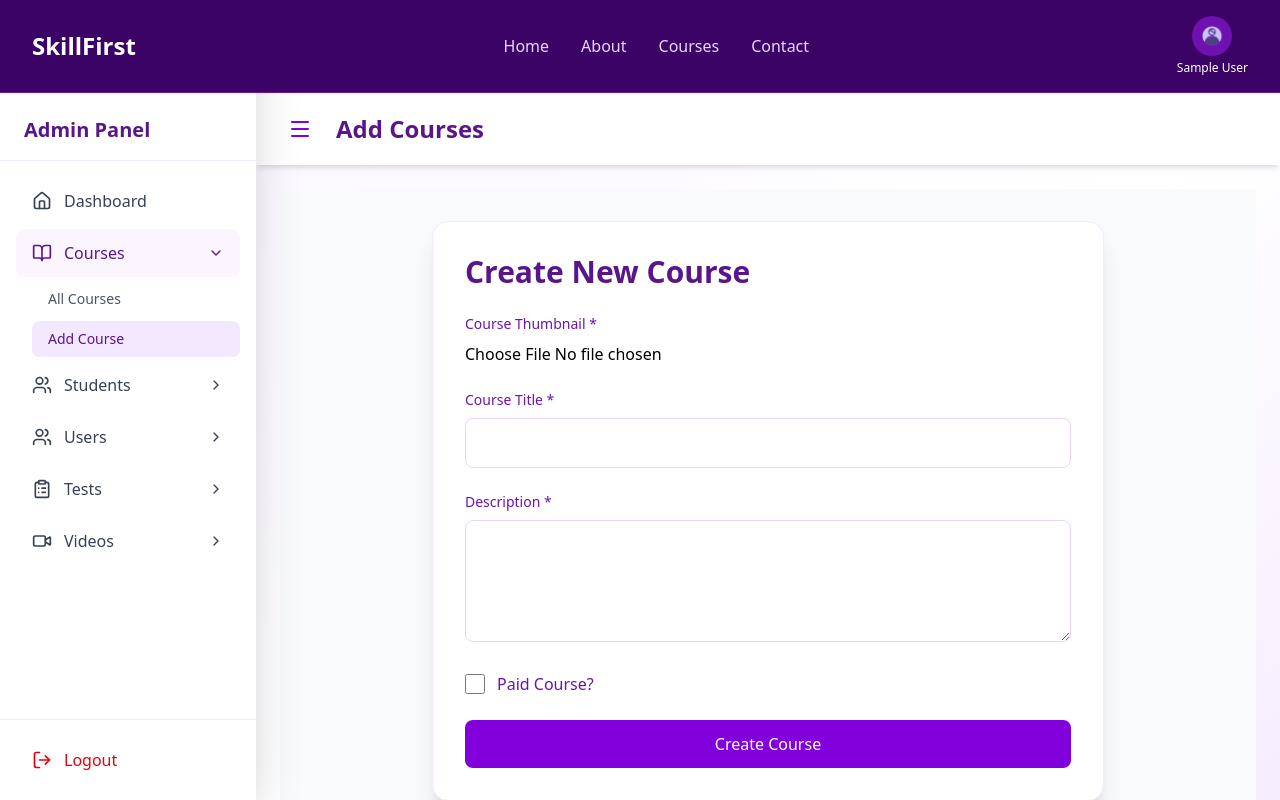
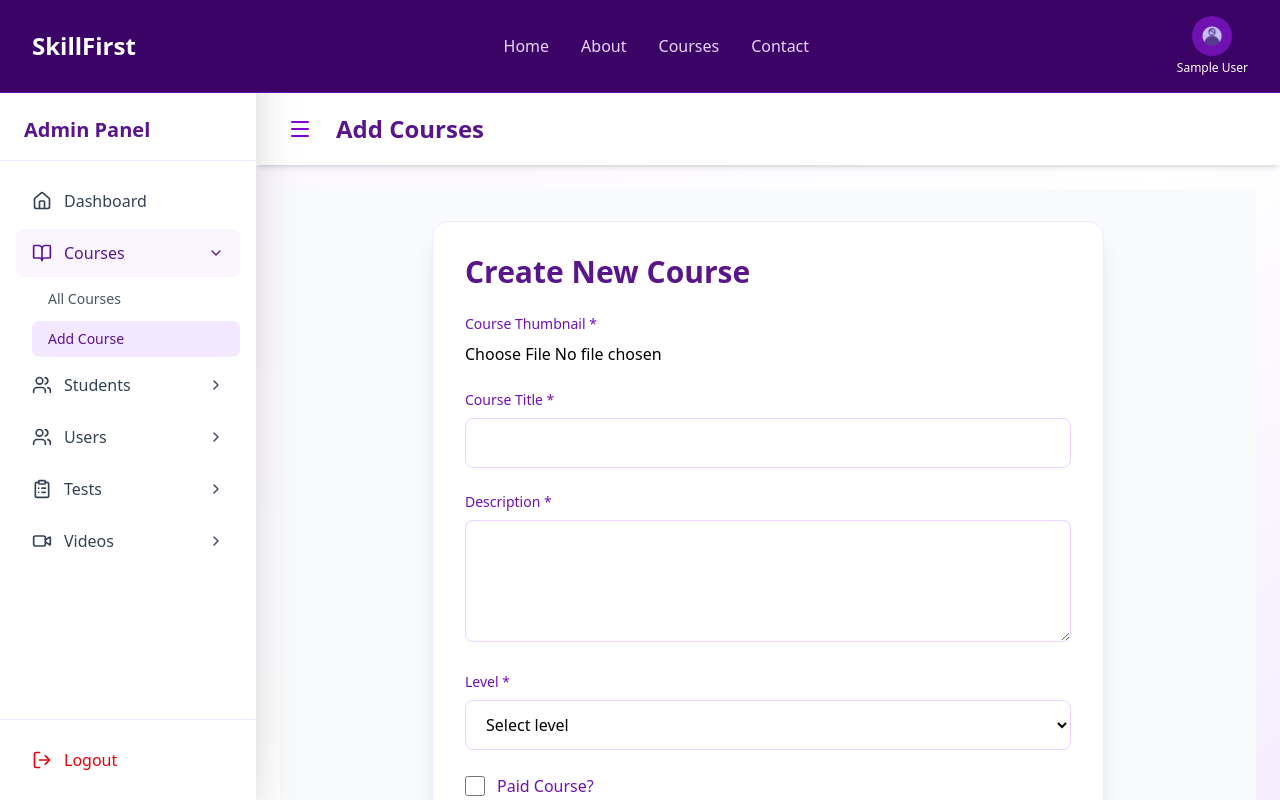
Before and after one commit to skillfirstacademy/SkillFirstFrontend, a React (Vite) app: page /admin/add-courses in a window 1280 px wide. Shown: the top 800 px of the page. Built offline with nearby package versions, Linux system fonts and the light colour scheme; sample sign-in values are in the browser's storage.

Commit message:
added level

```diff
--- a/src/Pages/CourseDetailsPage.jsx
+++ b/src/Pages/CourseDetailsPage.jsx
@@ -143,7 +143,7 @@ function CourseDetailsPage() {
         userEmail: user?.email || "",
         userMobile: user?.mobile || user?.phone || "Not provided",
         courseName: course.title,
-        courseLevel: level,
+        courseLevel: course.level,
         courseAmount: course.isPaid ? course.price : 0,
       };
 
@@ -321,6 +321,7 @@ function CourseDetailsPage() {
           <div className="grid md:grid-cols-2 gap-8 items-center">
             {/* Course Info */}
             <div>
+              {/* {console.log(course.thumbnail)} */}
               <div className="inline-block bg-white/20 backdrop-blur-sm px-4 py-2 rounded-full text-sm font-semibold mb-4">
                 {course.isPaid ? `₹${course.price}` : "Free Course"}
               </div>
@@ -380,7 +381,7 @@ function CourseDetailsPage() {
             <div className="flex justify-center">
               {course.thumbnail ? (
                 <img
-                  src={course.thumbnail}
+                  src={`http://localhost:5000${course.thumbnail}`}
                   alt={course.title}
                   className="rounded-2xl shadow-2xl max-w-full h-auto object-cover"
                 />
--- a/src/Pages/LoginPage.jsx
+++ b/src/Pages/LoginPage.jsx
@@ -20,7 +20,7 @@ function LoginPage() {
   const [showConflictModal, setShowConflictModal] = useState(false);
 
   const handleGoogleSignIn = () => {
-    window.location.href = "http://localhost:5000/users/api/google";
+    window.location.href = "http://localhost:5000/api/users/google";
   };
 
   const getDeviceId = () => {
--- a/src/Pages/admin/AddCourses.jsx
+++ b/src/Pages/admin/AddCourses.jsx
@@ -6,8 +6,9 @@ function AddCourses() {
   const [title, setTitle] = useState("");
   const [description, setDescription] = useState("");
   const [isPaid, setIsPaid] = useState(false);
+  const [thumbnail, setThumbnail] = useState(null);
+  const [level, setLevel] = useState(null);
   const [price, setPrice] = useState("");
-  const [thumbnail, setThumbnail] = useState(null);
   const [loading, setLoading] = useState(false);
 
   const handleSubmit = async (e) => {
@@ -28,6 +29,7 @@ function AddCourses() {
     formData.append("isPaid", isPaid);
     formData.append("price", isPaid ? price : 0);
     formData.append("thumbnail", thumbnail);
+    formData.append("level", level);
 
     setLoading(true);
 
@@ -104,6 +106,25 @@ function AddCourses() {
               />
             </div>
 
+            {/* Level */}
+            <div>
+              <label className="block text-sm font-medium text-purple-800 mb-2">
+                Level *
+              </label>
+
+              <select
+                value={level}
+                onChange={(e) => setLevel(e.target.value)}
+                className="w-full px-4 py-3 border border-purple-200 rounded-lg bg-white focus:outline-none focus:ring-2 focus:ring-purple-400"
+              >
+                <option value="">Select level</option>
+                <option value="Beginner">Beginner</option>
+                <option value="Intermediate">Intermediate</option>
+                <option value="Advanced">Advanced</option>
+              </select>
+            </div>
+
+
             {/* Paid Checkbox */}
             <div className="flex items-center gap-3">
               <input
```
Lines whose indentation alone changed are shown as unchanged.
